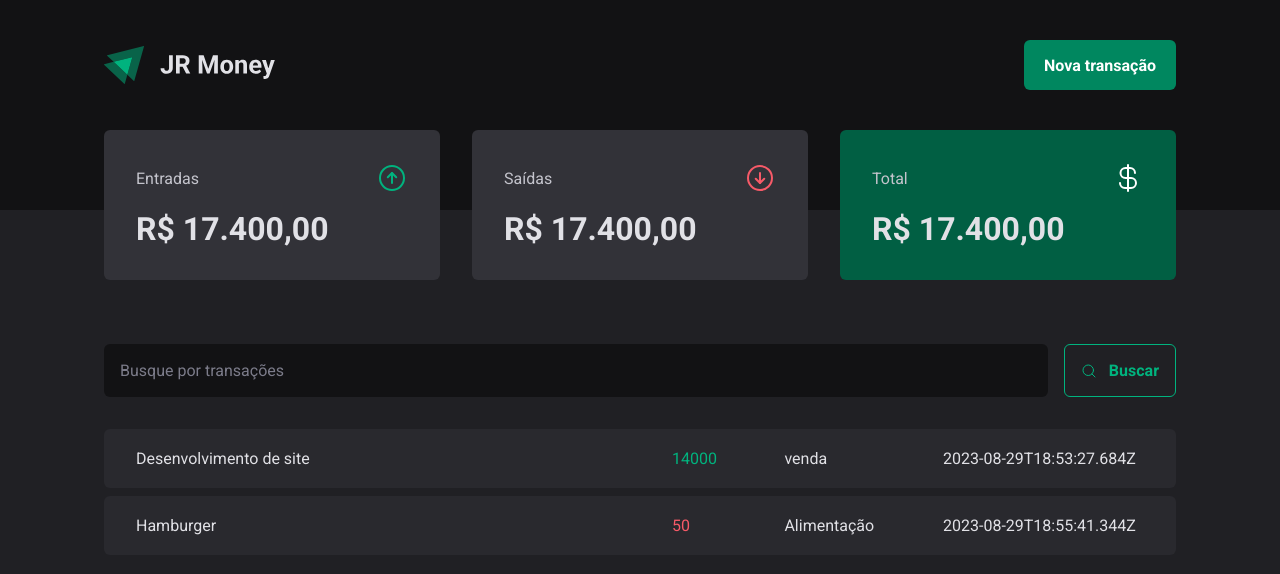
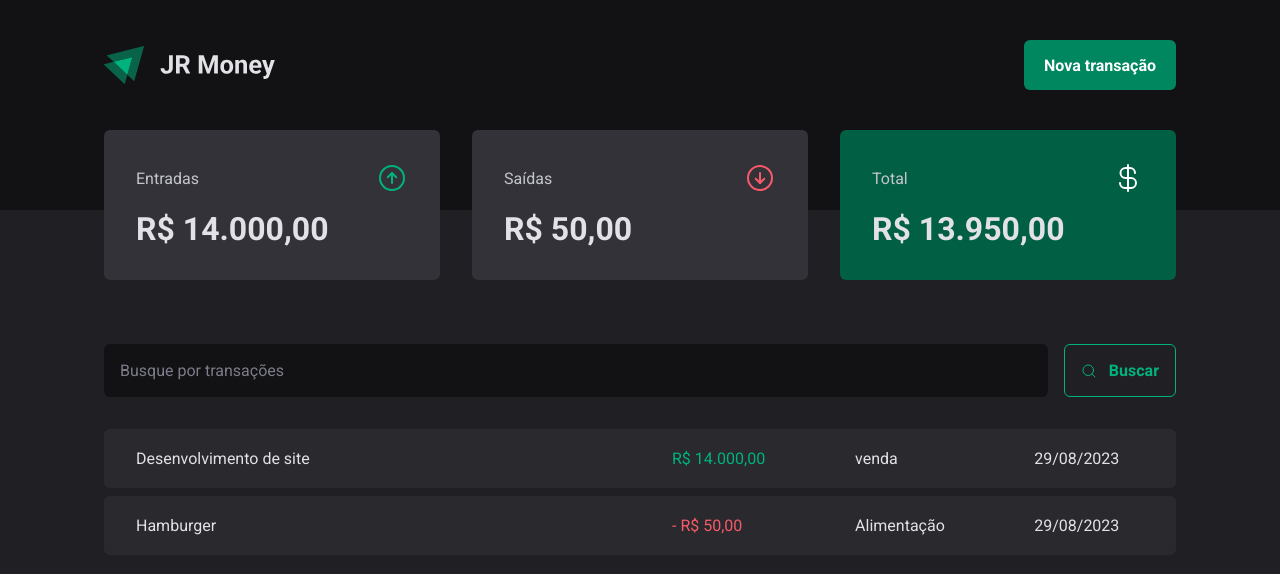
Before and after one commit to josiasroberto/03-jr-money, a React (Vite) app: page / in a window 1280 px wide. Shown: the top 574 px of the page. Built offline with nearby package versions, Linux system fonts and the light colour scheme; data requests are answered from the project's data file.

Commit message:
Format price and Date

```diff
--- a/src/components/Summary/index.tsx
+++ b/src/components/Summary/index.tsx
@@ -2,10 +2,28 @@
 import { SummaryCard, SummaryContainer } from './styles'
 import { useContext } from 'react'
 import { TransactionsContext } from '../../contexts/TransactionsContext'
+import { priceFormatter } from '../../utils/formatter'
 
 export function Summary() {
   const { transactions } = useContext(TransactionsContext)
-  console.log(transactions)
+
+  const summary = transactions.reduce(
+    (acc, transaction) => {
+      if (transaction.type === 'income') {
+        acc.income += transaction.price
+      } else {
+        acc.outcome += transaction.price
+      }
+      acc.total = acc.income - acc.outcome
+      return acc
+    },
+    {
+      income: 0,
+      outcome: 0,
+      total: 0,
+    },
+  )
+
   return (
     <SummaryContainer>
       <SummaryCard>
@@ -14,7 +32,7 @@
           <ArrowCircleUp size={32} color="#00b37e" />
         </header>
 
-        <strong>R$ 17.400,00</strong>
+        <strong>{priceFormatter.format(summary.income)}</strong>
       </SummaryCard>
 
       <SummaryCard>
@@ -23,7 +41,7 @@
           <ArrowCircleDown size={32} color="#f75a68" />
         </header>
 
-        <strong>R$ 17.400,00</strong>
+        <strong>{priceFormatter.format(summary.outcome)}</strong>
       </SummaryCard>
 
       <SummaryCard $variant="green">
@@ -32,7 +50,7 @@
           <CurrencyDollar size={32} color="#fff" />
         </header>
 
-        <strong>R$ 17.400,00</strong>
+        <strong>{priceFormatter.format(summary.total)}</strong>
       </SummaryCard>
     </SummaryContainer>
   )
--- a/src/pages/Transactions/index.tsx
+++ b/src/pages/Transactions/index.tsx
@@ -8,6 +8,7 @@
   TransactionsTable,
 } from './styles'
 import { TransactionsContext } from '../../contexts/TransactionsContext'
+import { dateFormatter, priceFormatter } from '../../utils/formatter'
 
 export function Transactions() {
   const { transactions } = useContext(TransactionsContext)
@@ -26,11 +27,14 @@
                   <td width="50%">{transaction.description}</td>
                   <td>
                     <PriceHighlight $variant={transaction.type}>
-                      {transaction.price}
+                      {transaction.type === 'outcome' && '- '}
+                      {priceFormatter.format(transaction.price)}
                     </PriceHighlight>
                   </td>
                   <td>{transaction.category}</td>
-                  <td>{transaction.createdAt}</td>
+                  <td>
+                    {dateFormatter.format(new Date(transaction.createdAt))}
+                  </td>
                 </tr>
               )
             })}
--- /dev/null
+++ b/src/utils/formatter.ts
@@ -0,0 +1,6 @@
+export const dateFormatter = new Intl.DateTimeFormat('pt-BR')
+
+export const priceFormatter = new Intl.NumberFormat('pt-BR', {
+  style: 'currency',
+  currency: 'BRL',
+})
```
